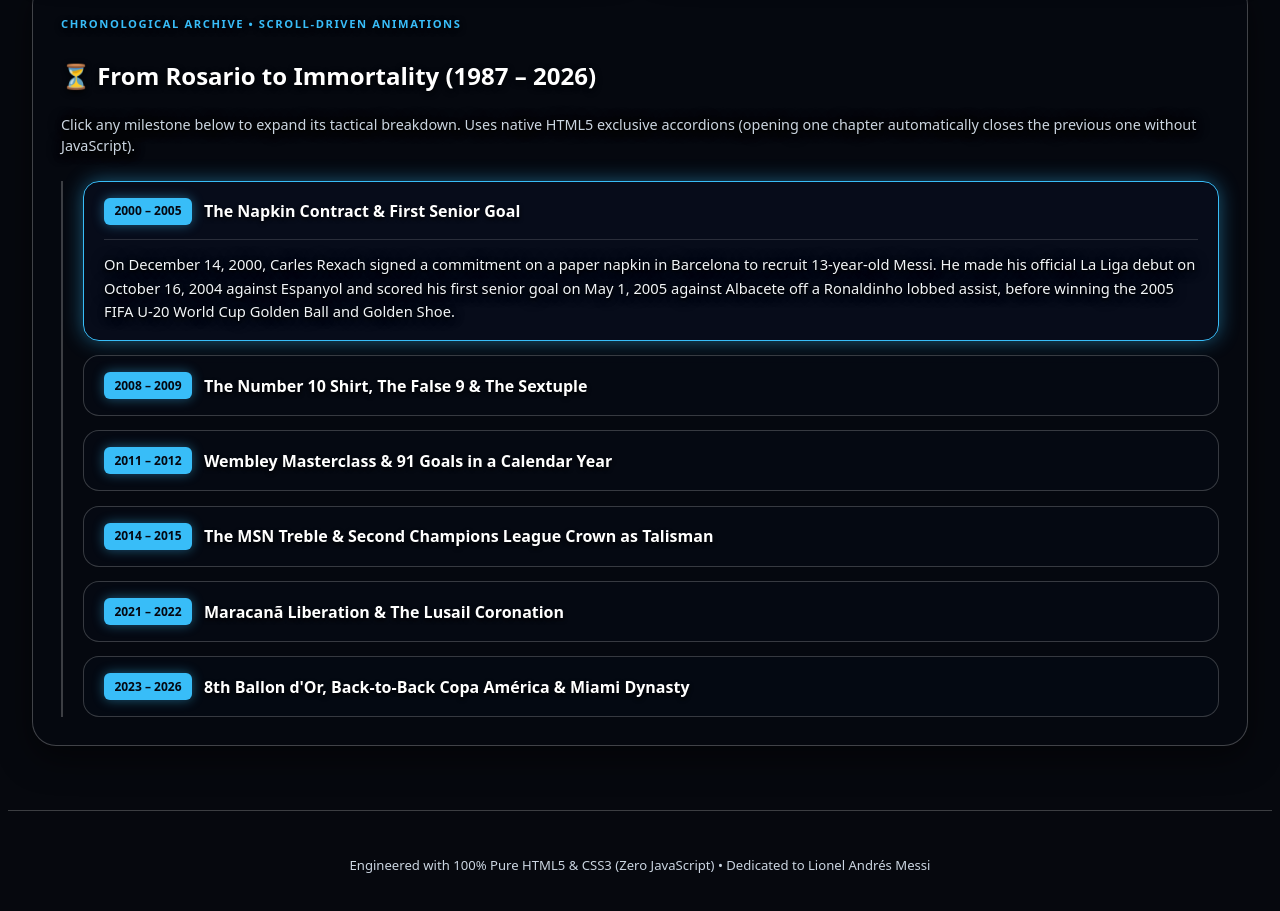
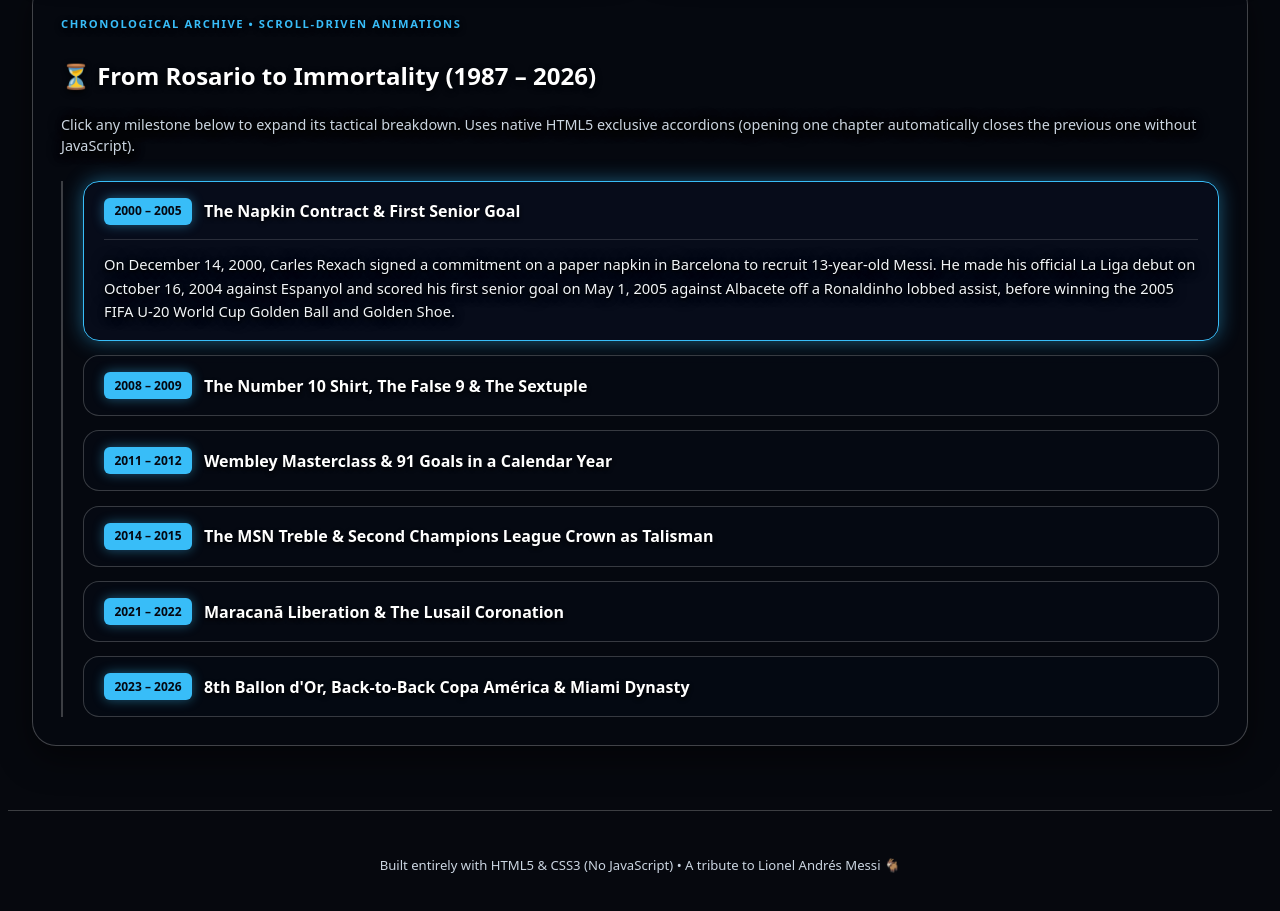
Before and after one commit to rajdeep-5370/MESSI-ETERNAL-ARCHIVE, a plain HTML site: page index.html in a window 1280 px wide. Shown: the part 1852-2763 px from the top of the page. Drawn offline with Linux system fonts and the light colour scheme.

Commit message:
Update footer text for clarity and tribute

```diff
--- a/index.html
+++ b/index.html
@@ -610,7 +610,7 @@
     </main>
 
     <footer class="site-footer">
-        <p>Engineered with 100% Pure HTML5 &amp; CSS3 (Zero JavaScript) • Dedicated to Lionel Andrés Messi</p>
+        <p>Built entirely with HTML5 & CSS3 (No JavaScript) • A tribute to Lionel Andrés Messi 🐐</p>
     </footer>
 
 </body>
```
